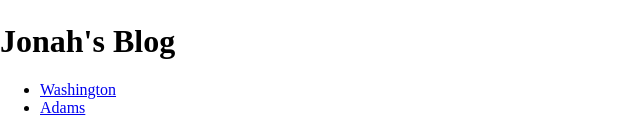
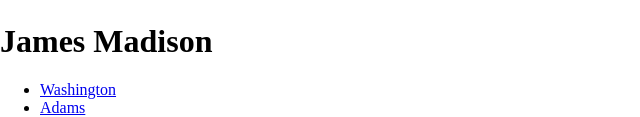
Before and after one commit to ShaunL1214/ShaunL1214.github.io, a plain HTML site: page washington.html in a window 1280 px wide. Shown: the part 303-420 px from the top of the page, without its empty margins (0-640 px from the left). Drawn offline with nearby package versions, Linux system fonts and the light colour scheme.

Commit message:
Update washington.html

```diff
--- a/washington.html
+++ b/washington.html
@@ -6,7 +6,7 @@
 <body>
   <header>
     <img src="https://lh3.google.com/u/1/d/1984qv4-V28eUBLsxX5Azo71VzXGt39ceAw=w1600-h746-iv1">
-    <h1>Jonah's Blog</h1>
+    <h1>James Madison</h1>
     <ul>
       <li><a href="index.html">Washington</a></li>
       <li><a href="adams.html">Adams</a></li>
```
